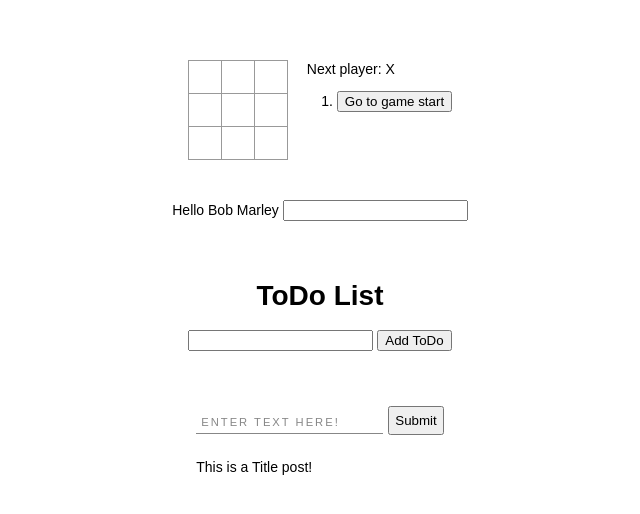
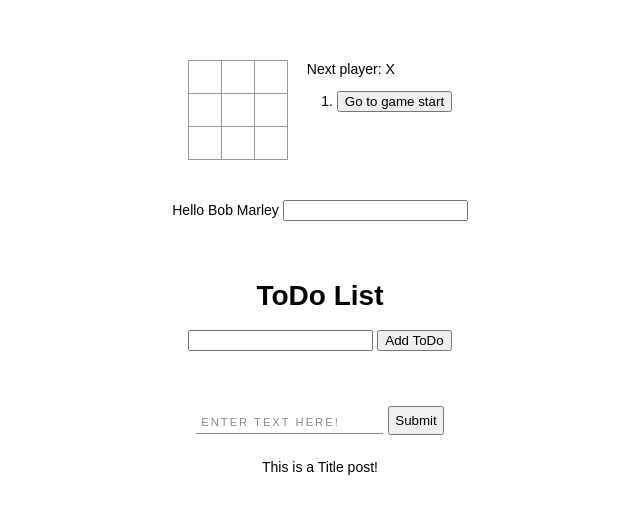
Before and after one commit to TextError/Learn-Typescript, a React (Create React App) app: page / in a window 1280 px wide. Shown: the part 142-656 px from the top of the page, without its empty margins (320-960 px from the left). Built offline with nearby package versions, Linux system fonts and the light colour scheme.

Commit message:
Add Post

```diff
--- a/src/components/Redux_Crud/Form.tsx
+++ b/src/components/Redux_Crud/Form.tsx
@@ -1,11 +1,14 @@
 import React, { useState } from 'react';
+import { connect } from 'react-redux';
+import { addItem } from '../../redux/actions/crud';
 import { inputEvt, formSubmit, IInputState } from './ts/interface';
+
 import Input from '../common/form/input/Input';
 import isEmpty from '../common/utils/isEmpty';
 
-const Form: React.FC = () => {
-  const [state, setState] = useState<IInputState>({ input: '', error: '' });
-  const {input, error} = state;
+const Form: React.FC<any> = ({ addItem }) => {
+  const [state, setState] = useState<IInputState>({ input: '', error: '', id: 1 });
+  const {input, error, id} = state;
 
   const onChange = (e: inputEvt) => setState({ ...state, input: e.target.value });
   const onFocus = () => !isEmpty(error) && setState({ ...state, error: '' });
@@ -13,6 +16,8 @@ const Form: React.FC = () => {
   const onSubmit = (e: formSubmit) => {
     e.preventDefault();
     if(isEmpty(input)) return setState({ ...state, error: 'Input field is required!' });
+    addItem({ post: input, id });
+    setState({ ...state, input: '', id: id + 1 });
   };
 
   return (
@@ -31,4 +36,4 @@ const Form: React.FC = () => {
   )
 };
 
-export default Form;
+export default connect(null, { addItem })(Form);
--- a/src/components/Redux_Crud/List.tsx
+++ b/src/components/Redux_Crud/List.tsx
@@ -6,8 +6,8 @@ import { IState, IListTile } from '../../redux/ts/interface';
 
 const List: React.FC<any> = ({ title }) => {
   return (
-    <div>
-      {title}
+    <div className='list'>
+      <header>{title}</header>
     </div>
   )
 };
--- a/src/components/Redux_Crud/ts/interface.ts
+++ b/src/components/Redux_Crud/ts/interface.ts
@@ -14,4 +14,5 @@ export interface IInput {
 export interface IInputState {
   input: string;
   error: string;
+  id: number;
 }
--- a/src/index.css
+++ b/src/index.css
@@ -108,3 +108,10 @@ ol, ul {
   margin-left: 5px;
   padding: 5px;
 }
+
+.crud .list {
+  display: flex;
+  flex-direction: column;
+  justify-content: center;
+  align-items: center;
+}
--- a/src/redux/actions/crud.ts
+++ b/src/redux/actions/crud.ts
@@ -1,4 +1,7 @@
 import { POST } from './types';
+import { IPost } from '../ts/interface';
 
+// export const setItem = (item: IPost) => (dispatch: any) => dispatch({ type: POST.SET, payload: item });
 export const setItem = (title: string) => ({ type: POST.SET, payload: title });
-// export const setItem = (item: IPost) => (dispatch: any) => dispatch({ type: POST.SET, payload: item });
+
+export const addItem = (post: IPost) => ({ type: POST.ADD, payload: post });
--- a/src/redux/reducers/crud.ts
+++ b/src/redux/reducers/crud.ts
@@ -10,7 +10,9 @@ const post = (state: any = INITIAL_STATE, action:any) => {
   const { payload } = action;
   switch (action.type) {
     case POST.SET:
-      return { ...state, title: payload }
+      return { ...state, title: payload };
+    case POST.ADD:
+      return { ...state, posts: [...state.posts, payload] }
     default:
       return state;
   }
--- a/src/redux/selectors/crud.ts
+++ b/src/redux/selectors/crud.ts
@@ -2,8 +2,14 @@ import { createSelector } from 'reselect';
 import { IState } from '../ts/interface';
 
 const select_title_state = (state: IState) => state.crud.title;
+const select_posts_state = (state: IState) => state.crud.posts;
 
 export const state_title = createSelector(
   [select_title_state],
   state => state
 );
+
+export const state_posts = createSelector(
+  [select_posts_state],
+  state => state
+);
--- a/src/redux/ts/interface.ts
+++ b/src/redux/ts/interface.ts
@@ -8,3 +8,8 @@ export interface IState {
 export interface IListTile {
   title: string;
 };
+
+export interface IPost {
+  id: number;
+  post: string;
+};
```
